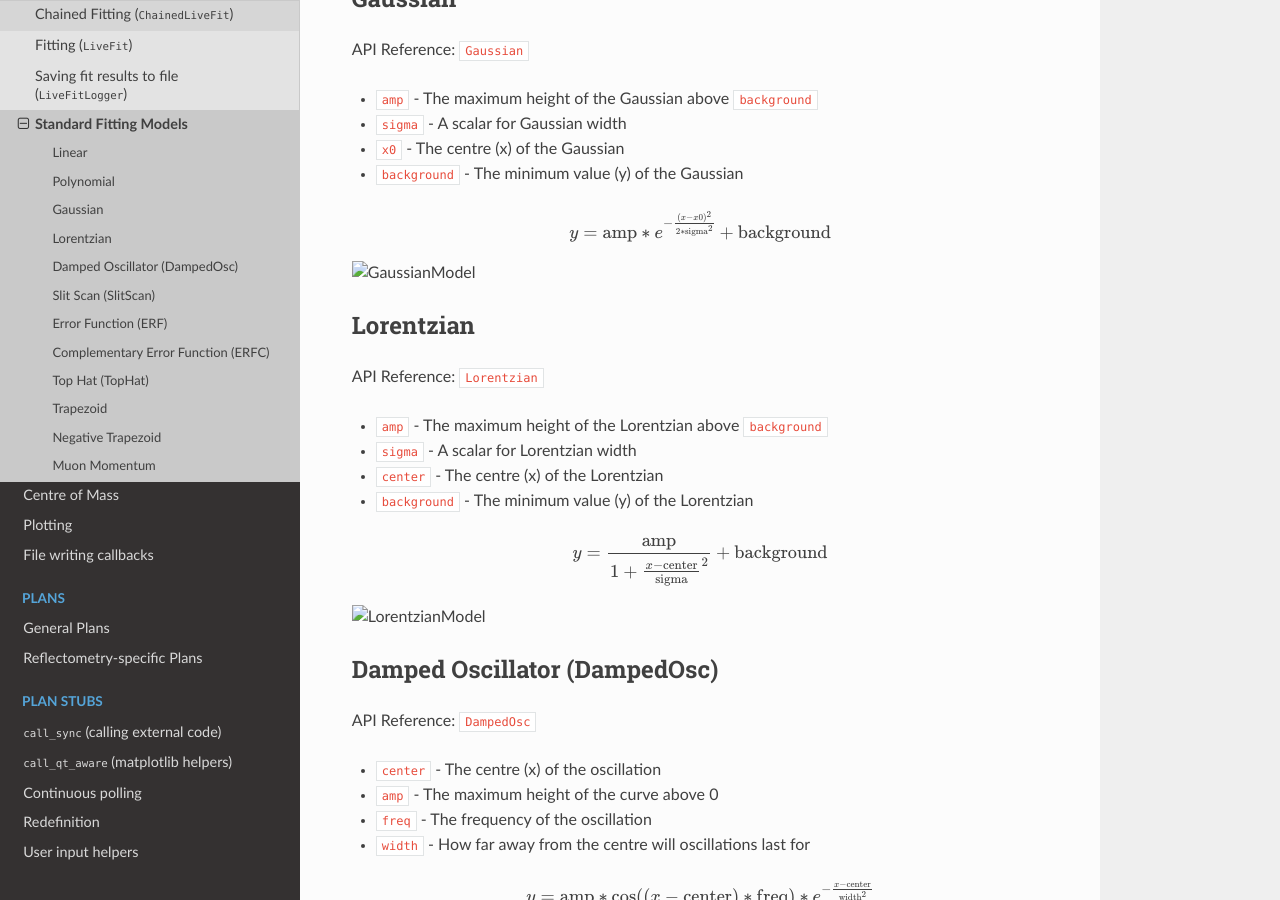
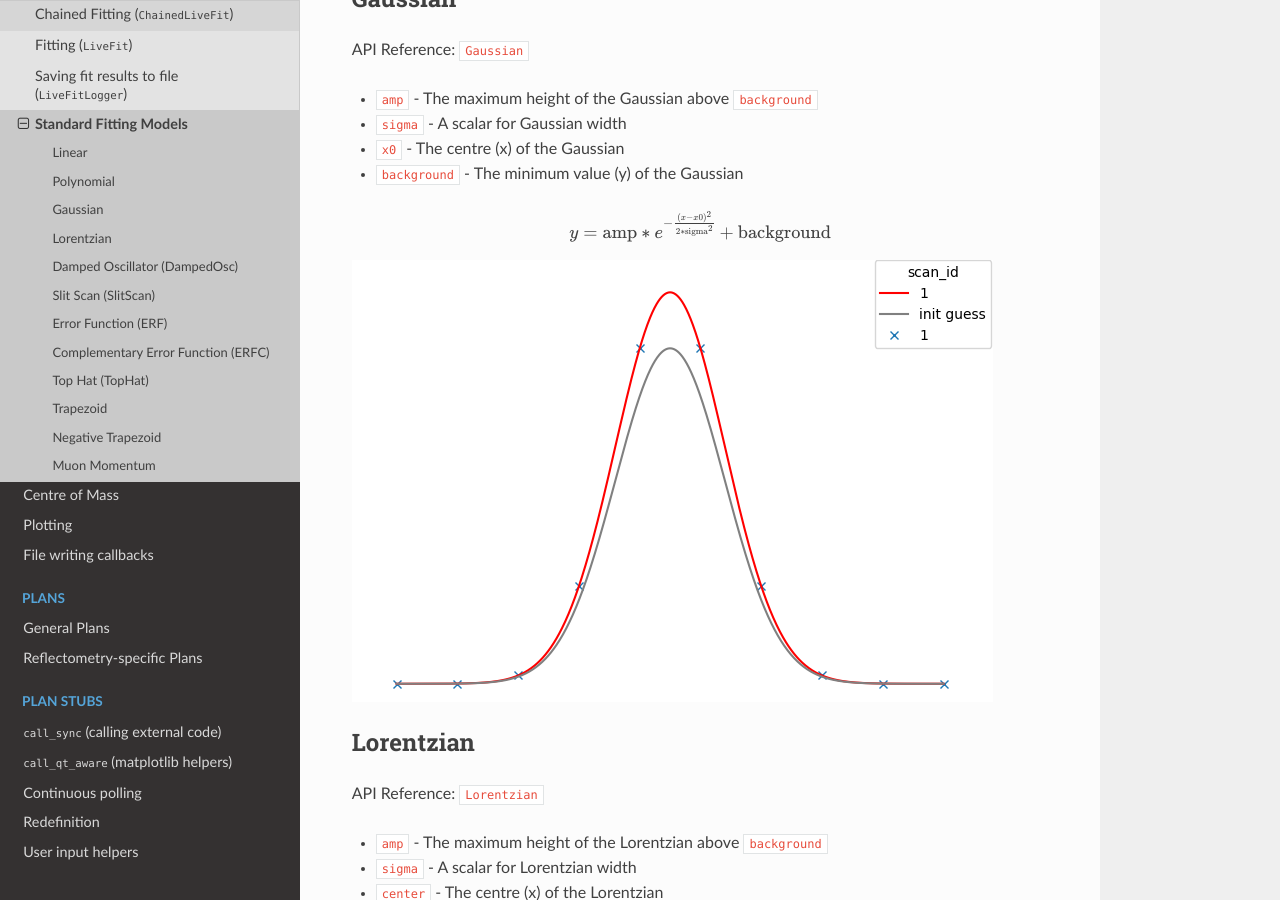
Before and after one commit to ISISComputingGroup/ibex_bluesky_core, a Sphinx documentation site: the page built from doc/callbacks/fitting/standard_fits.md, in a window 1280 px wide and 900 px high, scrolled down 631 px. Built offline with Sphinx 7.4.7 and the Read the Docs theme 3.1.0, drawn with Linux system fonts in a browser that asks for light colours; pages that are not in the unit, such as notebooks, are missing from menus.

Commit message:
fix images, fix header level in chained_fitting.md, link to runengine through bluesky api ref

````diff
--- a/doc/callbacks/fitting/standard_fits.md
+++ b/doc/callbacks/fitting/standard_fits.md
@@ -35,7 +35,7 @@
 y = \text{amp} * e^{-\frac{(x - x0) ^ 2}{2 * \text{sigma}^2}} + \text{background}
 ```
 
-![GaussianModel](../_static/images_fits/gaussian.png)
+![GaussianModel](/_static/images_fits/gaussian.png)
 
 ## Lorentzian
 
@@ -50,7 +50,7 @@
 y = \frac{\text{amp}}{1 + \frac{x - \text{center}}{\text{sigma}}^2} + \text{background}
 ```
 
-![LorentzianModel](../_static/images_fits/lorentzian.png)
+![LorentzianModel](/_static/images_fits/lorentzian.png)
 
 ## Damped Oscillator (DampedOsc)
 
@@ -65,7 +65,7 @@
 y = \text{amp} * \cos((x - \text{center}) * \text{freq}) * e^{-\frac{x - \text{center}}{\text{width}^ 2}}
 ```
 
-![DampedOscModel](../_static/images_fits/damped_osc.png)
+![DampedOscModel](/_static/images_fits/damped_osc.png)
 
 ##  Slit Scan (SlitScan)
 
@@ -89,7 +89,7 @@
 y = \min(\text{lin_seg}, \text{exp_seg})
 ```
 
-![SlitScanModel](../_static/images_fits/slit_scan.png)
+![SlitScanModel](/_static/images_fits/slit_scan.png)
 
 ## Error Function (ERF)
 
@@ -104,7 +104,7 @@
 y = background + scale * erf(stretch * (x - cen))
 ```
 
-![ERFModel](../_static/images_fits/erf.png)
+![ERFModel](/_static/images_fits/erf.png)
 
 ## Complementary Error Function (ERFC)
 
@@ -119,7 +119,7 @@
 y = background + scale * erfc(stretch * (x - cen))
 ```
 
-![ERFCModel](../_static/images_fits/erfc.png)
+![ERFCModel](/_static/images_fits/erfc.png)
 
 ## Top Hat (TopHat)
 
@@ -138,7 +138,7 @@
 \end{cases}
 ```
 
-![TopHatModel](../_static/images_fits/tophat.png)
+![TopHatModel](/_static/images_fits/tophat.png)
 
 ## Trapezoid
 
@@ -160,7 +160,7 @@
 y = \min(g(x), \text{background} + \text{height})
 ```
 
-![TrapezoidModel](../_static/images_fits/trapezoid.png)
+![TrapezoidModel](/_static/images_fits/trapezoid.png)
 
 ## Negative Trapezoid
 
@@ -200,4 +200,4 @@
 y = \left (\text{erfc} \mathopen{} \left(\frac{x-x_0}{w} \right) \mathclose{} \cdot \frac{R}{2} + b \right) \cdot \left (\frac{x}{x_0} \right)^p
 ```
 
-![MuonMomentumModel](../_static/images_fits/muons_momentum.png)
+![MuonMomentumModel](/_static/images_fits/muons_momentum.png)
````
Also changed, not shown: doc/callbacks/fitting/chained_fitting.md (+1 -1 lines), doc/index.md (+2 -10 lines).
